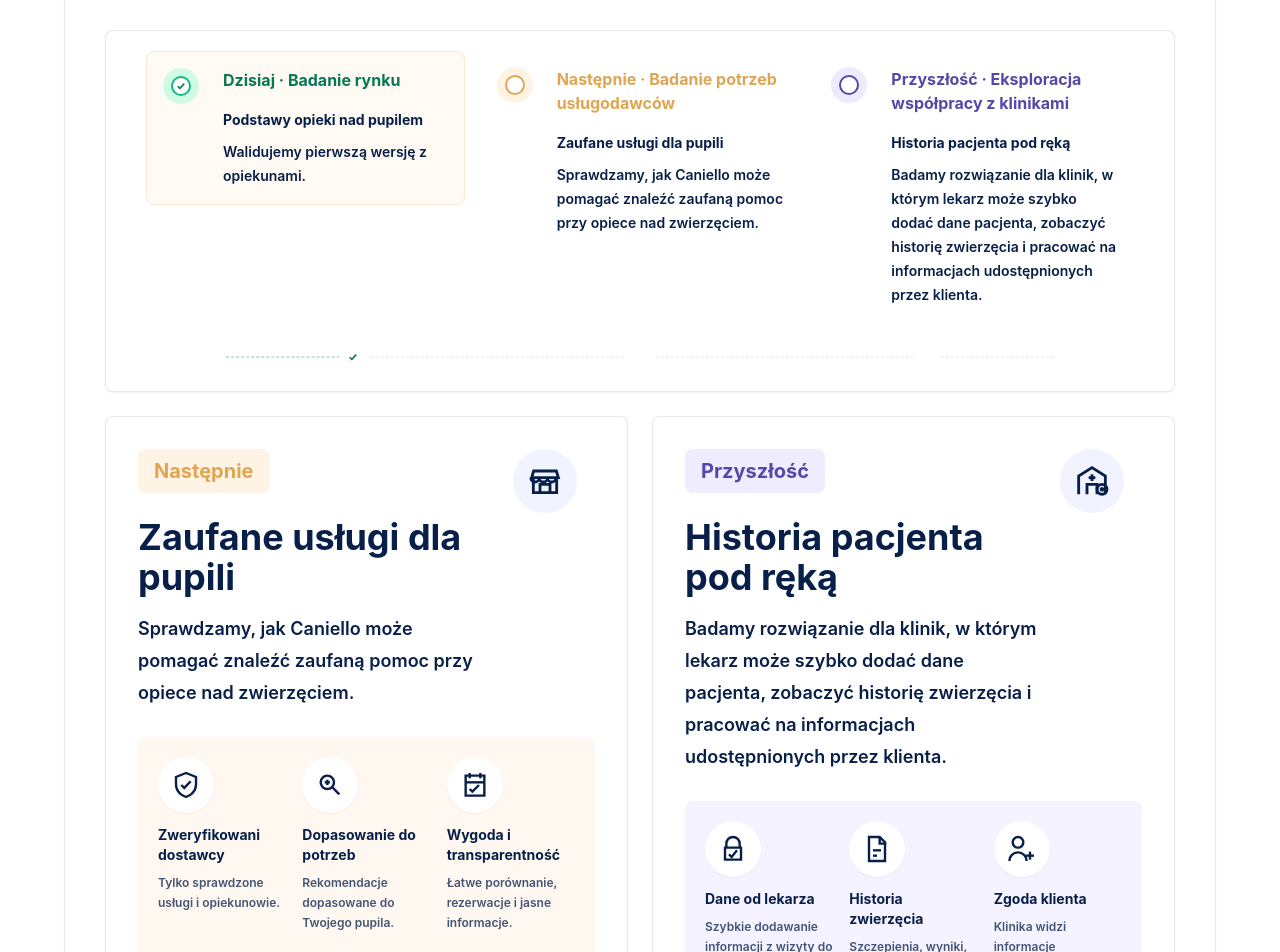
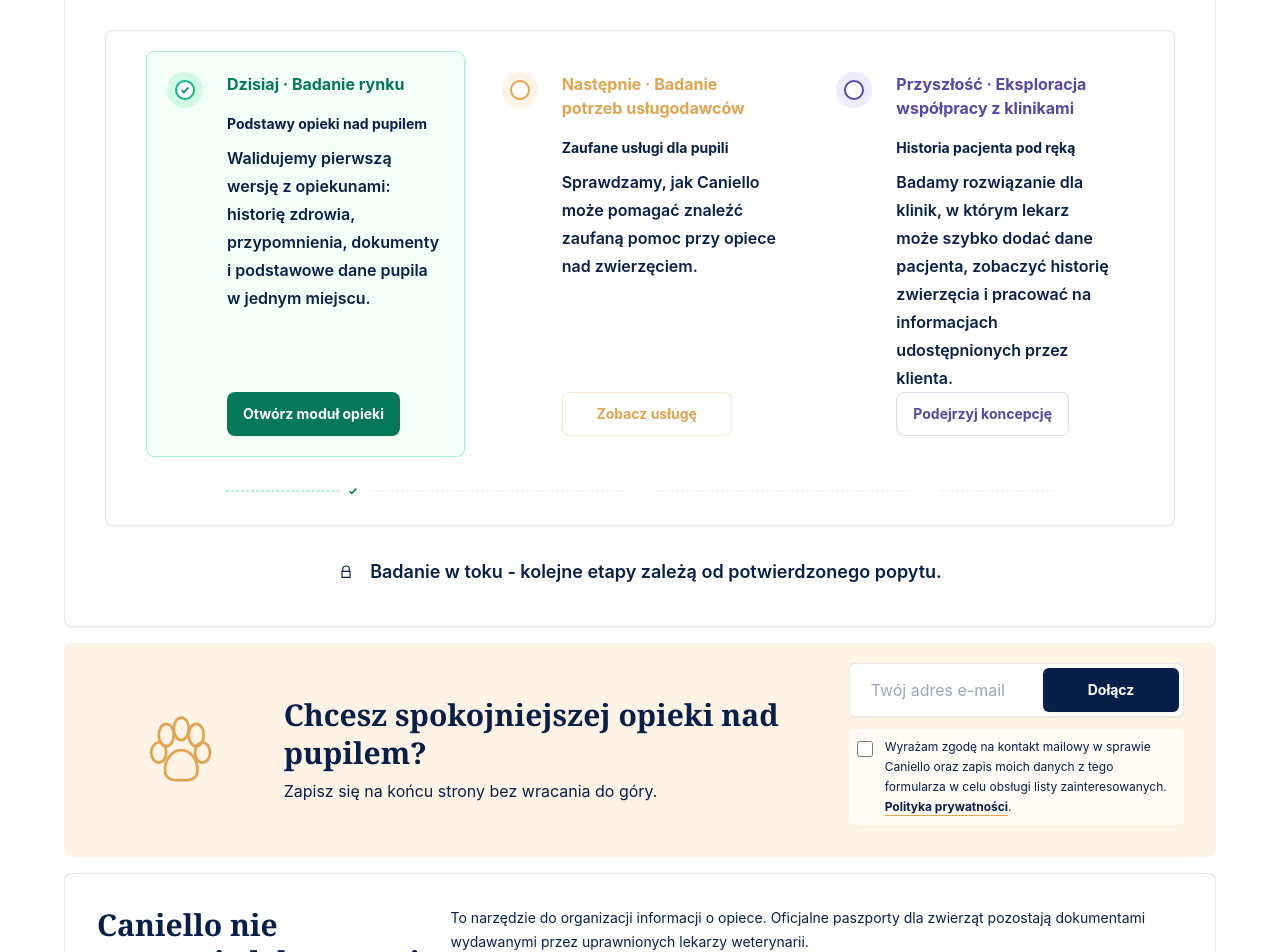
Before and after one commit to maciejgos/caniello, a React (Vite) app: page / in a window 1280 px wide. Shown: the part 2260-3212 px from the top of the page. Built offline with nearby package versions, Linux system fonts and the light colour scheme.

Commit message:
feat: add validation for What's Next timeline service links and update CTA text for Wave 2 and Wave 3

```diff
--- a/src/components/WaveStorySection.tsx
+++ b/src/components/WaveStorySection.tsx
@@ -1,5 +1,5 @@
 import type { FutureWave, WaveStoryStep } from "../content";
-import { CheckIcon, FutureWaveIcon, LockIcon } from "./icons/LandingIcons";
+import { CheckIcon, LockIcon } from "./icons/LandingIcons";
 
 type WaveStorySectionProps = {
   activeWave?: "wave_1" | "wave_2" | "wave_3";
@@ -11,6 +11,7 @@ type WaveStorySectionProps = {
 };
 
 const waveLinks = ["/wave-2-exploration", "/wave-3-research"] as const;
+const foundationLink = "/";
 
 export function WaveStorySection({ activeWave = "wave_1", body, foundation, researchNote, title, waves }: WaveStorySectionProps) {
   const steps = [
@@ -18,7 +19,9 @@ export function WaveStorySection({ activeWave = "wave_1", body, foundation, rese
       ...foundation,
       id: "wave_1",
       tone: "green",
-      statusLabel: `${foundation.wave} · ${foundation.status}`
+      statusLabel: `${foundation.wave} · ${foundation.status}`,
+      cta: foundation.cta,
+      href: foundationLink
     },
     {
       id: "wave_2",
@@ -27,7 +30,9 @@ export function WaveStorySection({ activeWave = "wave_1", body, foundation, rese
       title: waves[0].title,
       body: waves[0].body,
       tone: "gold",
-      statusLabel: `${waves[0].wave} · ${waves[0].eyebrow}`
+      statusLabel: `${waves[0].wave} · ${waves[0].eyebrow}`,
+      cta: waves[0].timelineCta,
+      href: waveLinks[0]
     },
     {
       id: "wave_3",
@@ -36,7 +41,9 @@ export function WaveStorySection({ activeWave = "wave_1", body, foundation, rese
       title: waves[1].title,
       body: waves[1].body,
       tone: "violet",
-      statusLabel: `${waves[1].wave} · ${waves[1].eyebrow}`
+      statusLabel: `${waves[1].wave} · ${waves[1].eyebrow}`,
+      cta: waves[1].timelineCta,
+      href: waveLinks[1]
     }
   ] as const;
 
@@ -48,9 +55,18 @@ export function WaveStorySection({ activeWave = "wave_1", body, foundation, rese
       <p className="mt-4 max-w-[900px] text-lg font-semibold leading-8 text-navy sm:text-xl">{body}</p>
 
       <div className="mt-8 rounded-lg border border-navy/10 bg-white px-5 py-5 shadow-sm sm:px-7 lg:px-10">
-        <div className="grid gap-4 lg:grid-cols-3 lg:items-start">
-          {steps.map((step, index) => (
-            <WaveStepCard active={step.id === activeWave} body={step.body} key={step.wave} status={step.statusLabel} title={step.title} tone={step.tone} />
+        <div className="grid gap-4 lg:grid-cols-3 lg:items-stretch">
+          {steps.map((step) => (
+            <WaveStepCard
+              active={step.id === activeWave}
+              body={step.body}
+              cta={step.cta}
+              href={step.href}
+              key={step.wave}
+              status={step.statusLabel}
+              title={step.title}
+              tone={step.tone}
+            />
           ))}
         </div>
         <div className="relative mx-auto mt-5 hidden max-w-[1050px] px-16 lg:block" aria-hidden="true">
@@ -66,12 +82,6 @@ export function WaveStorySection({ activeWave = "wave_1", body, foundation, rese
         </div>
       </div>
 
-      <div className="mt-6 grid gap-6 lg:grid-cols-2">
-        {waves.map((wave, index) => (
-          <WaveDetailCard active={activeWave === `wave_${index + 2}`} href={getWaveHref(index, activeWave)} index={index} key={wave.wave} wave={wave} />
-        ))}
-      </div>
-
       <p className="mt-8 flex shrink-0 items-center justify-center gap-4 text-center text-base font-semibold leading-7 text-navy sm:text-lg">
         <LockIcon />
         {researchNote}
@@ -80,86 +90,44 @@ export function WaveStorySection({ activeWave = "wave_1", body, foundation, rese
   );
 }
 
-function getWaveHref(index: number, activeWave: "wave_1" | "wave_2" | "wave_3") {
-  if (index === 0 && activeWave === "wave_2") {
-    return "#provider-interest";
-  }
-
-  if (index === 1 && activeWave === "wave_3") {
-    return "#clinic-interest";
-  }
-
-  return waveLinks[index];
-}
-
 function WaveStepCard({
   active,
   body,
+  cta,
+  href,
   status,
   title,
   tone
 }: {
   active: boolean;
   body: string;
+  cta: string;
+  href: string;
   status: string;
   title: string;
   tone: "green" | "gold" | "violet";
 }) {
   return (
-    <article className={`grid grid-cols-[44px_1fr] gap-4 rounded-lg p-4 ${active ? "border border-gold/20 bg-cream/45" : ""}`}>
+    <article className={`grid min-h-[280px] grid-cols-[44px_1fr] gap-4 rounded-lg p-4 sm:p-5 ${active ? activeTimelineClass(tone) : "border border-transparent"}`}>
       <span className={`flex h-9 w-9 items-center justify-center rounded-full ${badgeClass(tone)}`}>
         <span className={`flex h-5 w-5 items-center justify-center rounded-full border-2 bg-white ${markerClass(tone)}`}>
           {tone === "green" ? <CheckIcon /> : null}
         </span>
       </span>
-      <span>
+      <span className="flex min-w-0 flex-col">
         <strong className={`block text-base font-bold ${textClass(tone)}`}>{status}</strong>
         <span className="mt-4 block text-sm font-bold leading-6 text-navy">{title}</span>
-        <span className="mt-2 block text-sm font-semibold leading-6 text-navy/78">{body}</span>
+        <span className="mt-2 block text-sm font-semibold leading-6 text-navy/78 sm:text-base sm:leading-7">{body}</span>
+        <a
+          className={`mt-5 inline-flex h-11 w-full items-center justify-center rounded-lg px-4 text-sm font-bold transition focus:outline-none focus:ring-4 sm:mt-auto sm:w-max sm:min-w-[170px] ${buttonClass(
+            tone,
+            active
+          )}`}
+          href={href}
+        >
+          {cta}
+        </a>
       </span>
-    </article>
-  );
-}
-
-function WaveDetailCard({ active, href, index, wave }: { active: boolean; href: string; index: number; wave: FutureWave }) {
-  const tone = index === 0 ? "gold" : "violet";
-
-  return (
-    <article
-      aria-current={active ? "step" : undefined}
-      className={`flex min-h-[420px] flex-col rounded-lg border bg-white p-6 shadow-sm sm:p-7 lg:p-8 ${active ? activeCardClass(tone) : "border-navy/10"}`}
-    >
-      <div className="grid grid-cols-[minmax(0,1fr)_82px] gap-5">
-        <div>
-          <span className={`inline-flex w-max rounded-lg px-4 py-2 text-xl font-bold ${tone === "gold" ? "bg-cream text-gold" : "bg-[#efecff] text-[#5448a8]"}`}>
-            {wave.wave}
-          </span>
-          <h3 className="mt-6 text-3xl font-bold leading-tight text-navy sm:text-4xl">{wave.title}</h3>
-          <p className="mt-4 max-w-[520px] text-lg font-semibold leading-8 text-navy">{wave.body}</p>
-        </div>
-        <FutureWaveIcon index={index} />
-      </div>
-
-      <div className={`mt-7 grid flex-1 gap-4 rounded-lg p-5 sm:grid-cols-3 ${tone === "gold" ? "bg-cream/55" : "bg-[#f5f3ff]"}`}>
-        {wave.highlights.map((highlight, highlightIndex) => (
-          <div className="grid gap-3 sm:grid-rows-[56px_auto]" key={highlight.title}>
-            <span className="flex h-14 w-14 items-center justify-center rounded-full bg-white text-navy shadow-sm">
-              <HighlightIcon index={highlightIndex} tone={tone} />
-            </span>
-            <span>
-              <strong className="block text-sm font-bold leading-5 text-navy">{highlight.title}</strong>
-              <span className="mt-2 block text-xs font-semibold leading-5 text-navy/75">{highlight.body}</span>
-            </span>
-          </div>
-        ))}
-      </div>
-
-      <a
-        className="mt-7 inline-flex h-12 w-full items-center justify-center rounded-lg border border-navy/10 bg-white px-5 text-lg font-bold text-navy shadow-sm transition hover:border-gold hover:text-gold focus:outline-none focus:ring-4 focus:ring-gold/20"
-        href={href}
-      >
-        {wave.cta}
-      </a>
     </article>
   );
 }
@@ -174,14 +142,6 @@ function badgeClass(tone: "green" | "gold" | "violet") {
   }
 
   return "bg-[#eeeaff] text-[#5448a8]";
-}
-
-function activeCardClass(tone: "gold" | "violet") {
-  if (tone === "gold") {
-    return "border-gold/35 shadow-md";
-  }
-
-  return "border-[#5448a8]/30 shadow-md";
 }
 
 function progressClass(activeWave: "wave_1" | "wave_2" | "wave_3") {
@@ -220,68 +180,38 @@ function textClass(tone: "green" | "gold" | "violet") {
   return "text-[#5448a8]";
 }
 
-function HighlightIcon({ index, tone }: { index: number; tone: "gold" | "violet" }) {
-  const className = "h-8 w-8";
-
-  if (tone === "gold" && index === 1) {
-    return (
-      <svg className={className} viewBox="0 0 24 24" fill="none" stroke="currentColor" strokeWidth="1.8">
-        <circle cx="10" cy="10" r="5" />
-        <path d="m14 14 5 5" />
-        <path d="M10 8v4" />
-        <path d="M8 10h4" />
-      </svg>
-    );
+function activeTimelineClass(tone: "green" | "gold" | "violet") {
+  if (tone === "green") {
+    return "border border-emerald-200 bg-emerald-50/55";
   }
 
-  if (tone === "gold" && index === 2) {
-    return (
-      <svg className={className} viewBox="0 0 24 24" fill="none" stroke="currentColor" strokeWidth="1.8">
-        <path d="M5 5h14v15H5z" />
-        <path d="M8 3v4" />
-        <path d="M16 3v4" />
-        <path d="M5 10h14" />
-        <path d="m8 15 2 2 5-5" />
-      </svg>
-    );
+  if (tone === "gold") {
+    return "border border-gold/25 bg-cream/55";
   }
 
-  if (tone === "violet" && index === 0) {
-    return (
-      <svg className={className} viewBox="0 0 24 24" fill="none" stroke="currentColor" strokeWidth="1.8">
-        <path d="M7 11V8a5 5 0 0 1 10 0v3" />
-        <path d="M6 11h12v9H6z" />
-        <path d="m9 16 2 2 4-5" />
-      </svg>
-    );
+  return "border border-[#5448a8]/20 bg-[#f5f3ff]";
+}
+
+function buttonClass(tone: "green" | "gold" | "violet", active: boolean) {
+  if (active && tone === "green") {
+    return "bg-emerald-700 text-white shadow-sm hover:bg-emerald-800 focus:ring-emerald-600/20";
   }
 
-  if (tone === "violet" && index === 1) {
-    return (
-      <svg className={className} viewBox="0 0 24 24" fill="none" stroke="currentColor" strokeWidth="1.8">
-        <path d="M6 3h8l4 4v14H6V3Z" />
-        <path d="M14 3v5h5" />
-        <path d="M9 13h6" />
-        <path d="M9 17h3" />
-      </svg>
-    );
+  if (active && tone === "gold") {
+    return "bg-gold text-white shadow-sm hover:bg-gold/90 focus:ring-gold/20";
   }
 
-  if (tone === "violet" && index === 2) {
-    return (
-      <svg className={className} viewBox="0 0 24 24" fill="none" stroke="currentColor" strokeWidth="1.8">
-        <circle cx="9" cy="7" r="4" />
-        <path d="M2.5 21a6.5 6.5 0 0 1 13 0" />
-        <path d="M18 14v6" />
-        <path d="M15 17h6" />
-      </svg>
-    );
+  if (active && tone === "violet") {
+    return "bg-[#5448a8] text-white shadow-sm hover:bg-[#463c91] focus:ring-[#5448a8]/20";
   }
 
-  return (
-    <svg className={className} viewBox="0 0 24 24" fill="none" stroke="currentColor" strokeWidth="1.8">
-      <path d="M12 3 4.5 6v5.5c0 4.5 3 7.8 7.5 9.5 4.5-1.7 7.5-5 7.5-9.5V6L12 3Z" />
-      <path d="m8.5 12 2.2 2.2 4.8-5" />
-    </svg>
-  );
+  if (tone === "green") {
+    return "border border-emerald-200 bg-white text-emerald-800 hover:border-emerald-500 hover:text-emerald-900 focus:ring-emerald-600/20";
+  }
+
+  if (tone === "gold") {
+    return "border border-gold/25 bg-white text-gold hover:border-gold hover:text-gold focus:ring-gold/20";
+  }
+
+  return "border border-[#5448a8]/20 bg-white text-[#5448a8] hover:border-[#5448a8] hover:text-[#463c91] focus:ring-[#5448a8]/20";
 }
--- a/src/content.ts
+++ b/src/content.ts
@@ -41,6 +41,7 @@ export type FutureWave = {
   body: string;
   note: string;
   cta: string;
+  timelineCta: string;
   highlights: Feature[];
   fields: {
     organization: string;
@@ -55,6 +56,7 @@ export type WaveStoryStep = {
   status: string;
   title: string;
   body: string;
+  cta: string;
 };
 
 type Copy = {
@@ -183,13 +185,14 @@ export const copy: Record<Language, Copy> = {
     ],
     futureTitle: "Co dalej",
     futureBody:
-      "Zaczynamy od podstaw: historia zdrowia, przypomnienia, dokumenty i zaufane udostępnianie.",
+      "Zaczynamy od podstaw i rozwijamy Caniello etapami. Każdy obszar prowadzi do własnego widoku, w którym pokazujemy założenia, status prac i planowany zakres.",
     futureResearchNote: "Badanie w toku - kolejne etapy zależą od potwierdzonego popytu.",
     futureFoundation: {
       wave: "Dzisiaj",
       status: "Badanie rynku",
       title: "Podstawy opieki nad pupilem",
-      body: "Walidujemy pierwszą wersję z opiekunami."
+      body: "Walidujemy pierwszą wersję z opiekunami: historię zdrowia, przypomnienia, dokumenty i podstawowe dane pupila w jednym miejscu.",
+      cta: "Otwórz moduł opieki"
     },
     futureWaves: [
       {
@@ -199,6 +202,7 @@ export const copy: Record<Language, Copy> = {
         body: "Sprawdzamy, jak Caniello może pomagać znaleźć zaufaną pomoc przy opiece nad zwierzęciem.",
         note: "To nie jest aktywny rynek usług, rezerwacje ani płatności.",
         cta: "Jestem usługodawcą",
+        timelineCta: "Zobacz usługę",
         highlights: [
           { title: "Zweryfikowani dostawcy", body: "Tylko sprawdzone usługi i opiekunowie." },
           { title: "Dopasowanie do potrzeb", body: "Rekomendacje dopasowane do Twojego pupila." },
@@ -218,6 +222,7 @@ export const copy: Record<Language, Copy> = {
         body: "Badamy rozwiązanie dla klinik, w którym lekarz może szybko dodać dane pacjenta, zobaczyć historię zwierzęcia i pracować na informacjach udostępnionych przez klienta.",
         note: "To nie jest jeszcze aktywny portal kliniczny, integracja medyczna ani system leczenia.",
         cta: "Jestem kliniką",
+        timelineCta: "Podejrzyj koncepcję",
         highlights: [
           { title: "Dane od lekarza", body: "Szybkie dodawanie informacji z wizyty do historii pacjenta." },
           { title: "Historia zwierzęcia", body: "Szczepienia, wyniki, dokumenty i zalecenia widoczne w jednym miejscu." },
@@ -459,13 +464,14 @@ export const copy: Record<Language, Copy> = {
     ],
     futureTitle: "What's next",
     futureBody:
-      "We're starting with the essentials: health records, reminders, documents, and trusted sharing.",
+      "We're building Caniello in stages. Each area opens into its own view with the product assumptions, current status, and planned scope.",
     futureResearchNote: "Research in progress - future stages depend on validated demand.",
     futureFoundation: {
       wave: "Today",
       status: "Market research",
       title: "Pet care foundations",
-      body: "We're validating the first version with pet caregivers."
+      body: "We're validating the first version with pet caregivers: health history, reminders, documents, and essential pet details in one place.",
+      cta: "Open care module"
     },
     futureWaves: [
       {
@@ -475,6 +481,7 @@ export const copy: Record<Language, Copy> = {
         body: "We're researching how caregivers could find reliable support for pet care, from everyday services to help in specific situations.",
         note: "This is not an active service directory, booking flow, or payment product.",
         cta: "I'm a pet service provider",
+        timelineCta: "View service",
         highlights: [
           { title: "Verified providers", body: "Only trusted services and pet care professionals." },
           { title: "Needs-based matching", body: "Recommendations shaped around your pet." },
@@ -494,6 +501,7 @@ export const copy: Record<Language, Copy> = {
         body: "We're researching a clinic solution where veterinarians can quickly add patient data, review a pet's history, and work with information shared by the client.",
         note: "This is not yet an active clinic portal, medical integration, or treatment system.",
         cta: "I'm a clinic",
+        timelineCta: "Preview concept",
         highlights: [
           { title: "Vet-entered data", body: "Quickly add visit information to the patient's history." },
           { title: "Pet history", body: "Vaccines, results, documents, and recommendations visible in one place." },
```
Also changed, not shown: spec/validation/whats-next-timeline-service-links-validation.md (added, +117 -0 lines), 2 other files (tests, documents, lock files or other folders).
